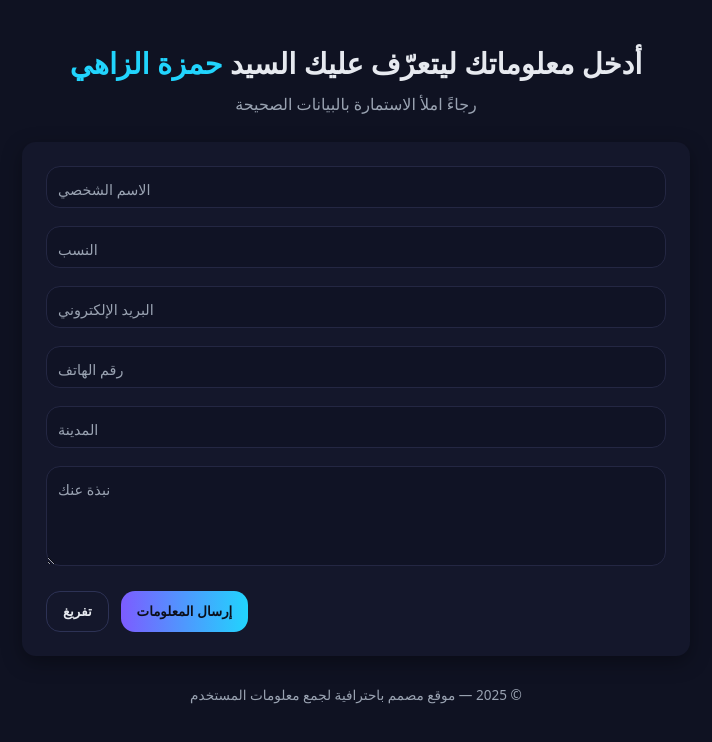
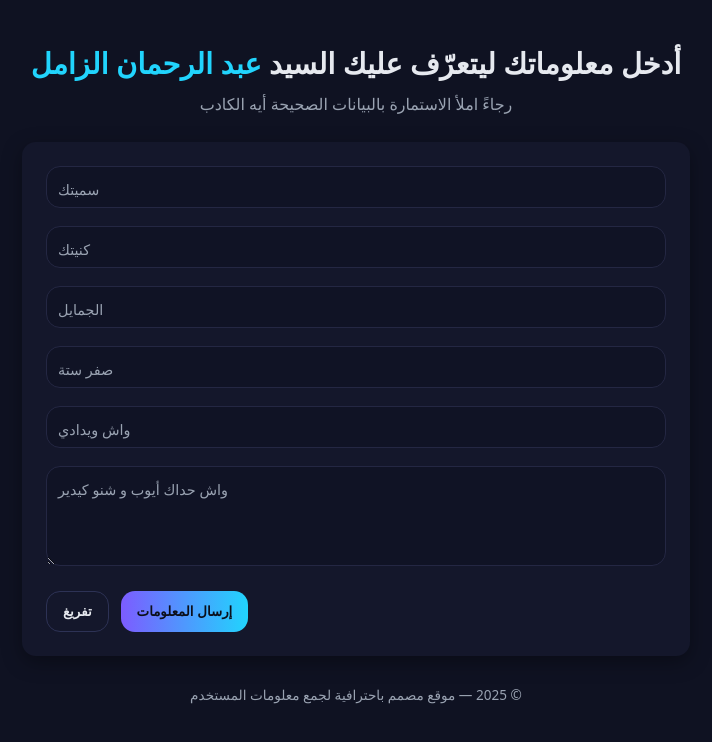
Before and after one commit to hamzaezzahi/hello, a plain HTML site: page index.html in a window 1280 px wide. Shown: the whole page, without its empty margins (284-996 px from the left). Drawn offline with Linux system fonts and the light colour scheme.

Commit message:
Update index.html

```diff
--- a/index.html
+++ b/index.html
@@ -9,40 +9,40 @@
 <body>
   <div class="container">
     <header class="hero">
-      <h1>أدخل معلوماتك ليتعرّف عليك السيد <span>حمزة الزاهي</span></h1>
-      <p>رجاءً املأ الاستمارة بالبيانات الصحيحة</p>
+      <h1>أدخل معلوماتك ليتعرّف عليك السيد <span>عبد الرحمان الزامل</span></h1>
+      <p>رجاءً املأ الاستمارة بالبيانات الصحيحة أيه الكادب</p>
     </header>
 
     <main class="form-card">
       <form action="#" method="post">
         <div class="field">
           <input type="text" id="fname" name="fname" placeholder=" " required>
-          <label for="fname">الاسم الشخصي</label>
+          <label for="fname">سميتك</label>
         </div>
 
         <div class="field">
           <input type="text" id="lname" name="lname" placeholder=" " required>
-          <label for="lname">النسب</label>
+          <label for="lname">كنيتك</label>
         </div>
 
         <div class="field">
           <input type="email" id="email" name="email" placeholder=" " required>
-          <label for="email">البريد الإلكتروني</label>
+          <label for="email">الجمايل</label>
         </div>
 
         <div class="field">
           <input type="tel" id="phone" name="phone" placeholder=" " required>
-          <label for="phone">رقم الهاتف</label>
+          <label for="phone">صفر ستة</label>
         </div>
 
         <div class="field">
           <input type="text" id="city" name="city" placeholder=" " required>
-          <label for="city">المدينة</label>
+          <label for="city">واش ويدادي</label>
         </div>
 
         <div class="field">
           <textarea id="about" name="about" placeholder=" "></textarea>
-          <label for="about">نبذة عنك</label>
+          <label for="about">واش حداك أيوب و شنو كيدير</label>
         </div>
 
         <div class="actions">
```
